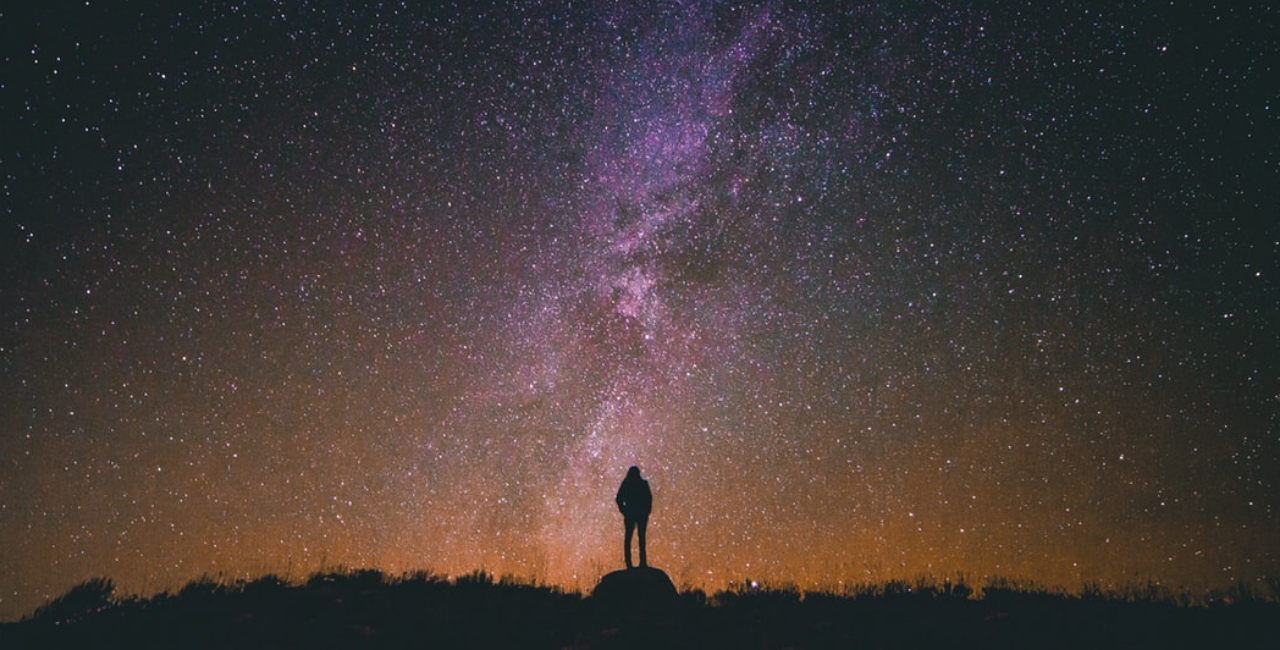
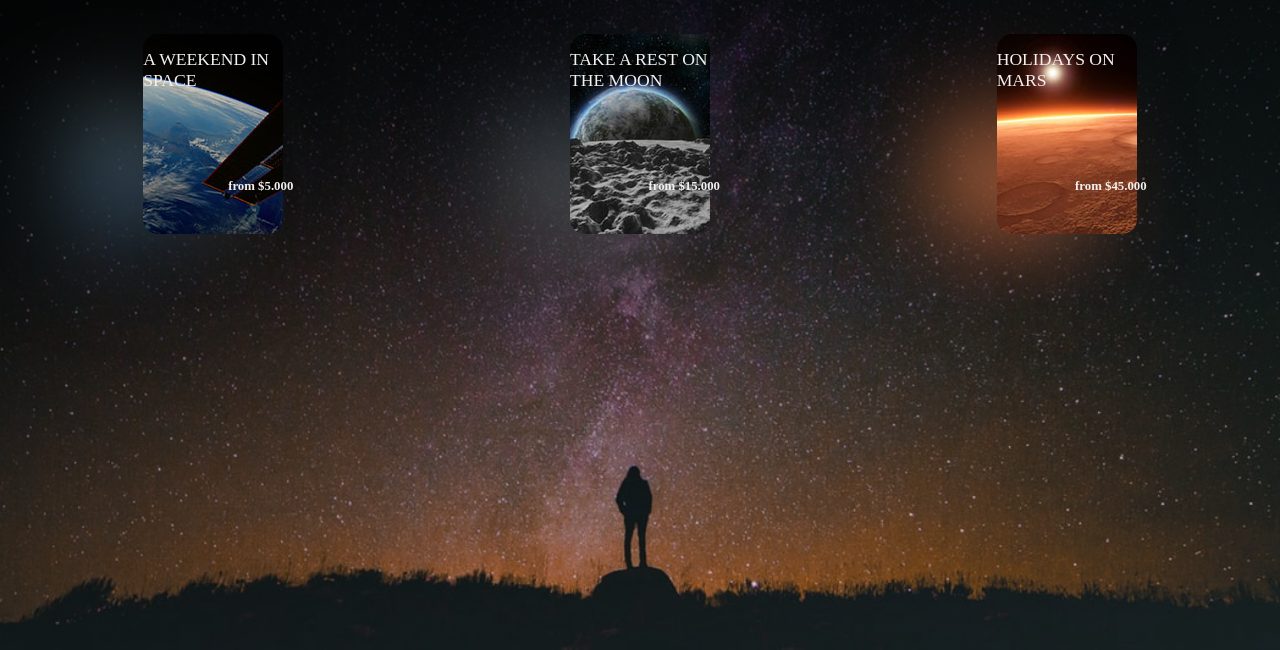
Before and after one commit to Georges95/Projet-Travel-Agency---scss, a website: page index.html in a window 1280 px wide. Shown: the part 150-800 px from the top of the page. Drawn offline with Linux system fonts and the light colour scheme; a web font is replaced by a local one.

Commit message:
Ajout d'elements - mais en cours de reparations d'erreurs sur le carroussel, le code javascript et le type de font

```diff
--- a/index.html
+++ b/index.html
@@ -26,7 +26,49 @@
         <div class="line"></div>
     </header>
 
+    <main>
+        <div class="carousel">
+            <div class="carousel__figure">
+                <img src="./media/car1.jpg" alt="space" class="carousel__figure--pic">
+                <img src="./media/car2.jpeg" alt="moon" class="carousel__figure--pic">
+                <img src="./media/car3.jpg" alt="mars" class="carousel__figure--pic">
+
+            </div>
+        </div>
+        <div class="offers">
+            <div class="perspective">
+                <div class="perspective__3d">
+                    <div class="perspective__3d--card" style="background:url(./media/off1.jpeg);">
+                        <h2>A weekend in space</h2>
+                        <span>from $5.000</span>
+
+                    </div>
+                </div>
+            </div>
+
+            <div class="perspective">
+                <div class="perspective__3d">
+                    <div class="perspective__3d--card" style="background:url(./media/off2.jpg);">
+                        <h2>Take a rest on the moon</h2>
+                        <span>from $15.000</span>
+
+                    </div>
+                </div>
+            </div>
+            <div class="perspective">
+                <div class="perspective__3d">
+                    <div class="perspective__3d--card" style="background:url(./media/off3.jpg);">
+                        <h2>Holidays on mars</h2>
+                        <span>from $45.000</span>
+
+                    </div>
+                </div>
+            </div>
+        </div>
+    </main>
+
 
     <script type="text/javascript" src="assets/jquery.min.js"></script>
+    <script type="text/javascript" src="./script.js"></script>
 </body>
 </html>
--- a/main.scss
+++ b/main.scss
@@ -15,6 +15,17 @@ body{
     color: $white;
     background: url("./media/background.jpg") no-repeat 50% 50%;
     background-size: cover;
+
+    &::before{
+        content:'';
+        background: #000000;
+        background: linear-gradient(168deg,#000000 0%, transparent 100%);
+        height: 100%;
+        width: 100%;
+        background-size: cover;
+        position: absolute;
+        z-index: 0;
+    }
 }
 li{
     list-style: none;
@@ -30,6 +41,8 @@ a{
 
 .title{
     padding: 5px 0 0 10px;
+    z-index: 10;
+    position: relative;
     h1 {
         font-family: 'Megrim', cursive;
         font-size: 45px;
@@ -75,3 +88,104 @@ a{
     top: 80px;
     left: 13%;
 }
+
+// *********************CAROUSEL*********************
+
+.carousel {
+width: 20%;
+border-radius: 0 0 15px 15px;
+margin: -20px auto 20px auto;
+overflow: hidden;
+box-shadow: 8px 8px 4px -3px rgba(0,0,0,0.7);
+@media (min-width: 840px) {
+    display: none;
+
+}
+&__figure{
+    position: relative;
+    width: 300px;
+    margin: 0;
+    padding: 0;
+    font-size: 0;
+    animation: 25s sliders infinite;
+
+    &--pic{
+        width: 33.33%;
+        height: auto;
+        float: left;
+    }
+}
+
+}
+@keyframes sliders{
+    0%{left: 0%;}
+    20%{left: 0%;}
+    25%{left: -100%;}
+    45%{left: -100%;}
+    50%{left: -200%;}
+    70%{left: 200%;}
+    75%{left: 100%;}
+    95%{left: 100%;}
+    100%{left: 0%;}
+}
+
+
+//*************************PRICING********************
+
+.offers{
+    padding-top: 50px;
+    display: flex;
+    align-items: center;
+}
+
+.perspective{
+    width: 100%;
+    perspective: 800px;
+    display: flex;
+    justify-content: space-between;
+
+    &__3d{
+        width: 140px;
+        height: 200px;
+        margin: auto;
+        box-shadow: 0 70px 63px -60px #494848;
+        transform-style:preserve-3d ;
+        transition: transform 0.05s linear;
+
+        &--card{
+            background-size: cover;
+            height: 100%;
+            width: 100%;
+            border-radius: 15px;
+
+            &:after{
+                background: inherit;
+                content: '';
+                display: block;
+                position: absolute;
+                left: -60px;
+                top: 40px;
+                width: 100%;
+                height: 85%;
+                z-index: -1;
+                filter: blur(50px);
+            }
+        }
+    }
+    h2{
+        position: absolute;
+        top: 0;
+        font-size: 1.1em;
+        font-weight: 100;
+        transform: translateZ(80px);
+        text-transform: uppercase;
+    }
+    span{
+        position: absolute;
+        bottom: 40px;
+        right: -10px;
+        font-size: 0.8em;
+        font-weight: 600;
+        transform: translateZ(35px);
+    }
+}
--- /dev/null
+++ b/script.js
@@ -0,0 +1,8 @@
+const card = $(".perspective__3d");
+
+$("body").on("mousemove", function(t){
+    let vertical = -($(window).innerWidth() / 2 - t.pageX) / 70,
+        horizontal = ($(window).innerHeight() / 2 - t.pageY ) / 70;
+
+        card.attr("style", "transform: rotateY(" + vertical + " deg) rotateX(" + horizontal + " deg)")
+});
```
Also changed, not shown: style.css, 1 other file.
